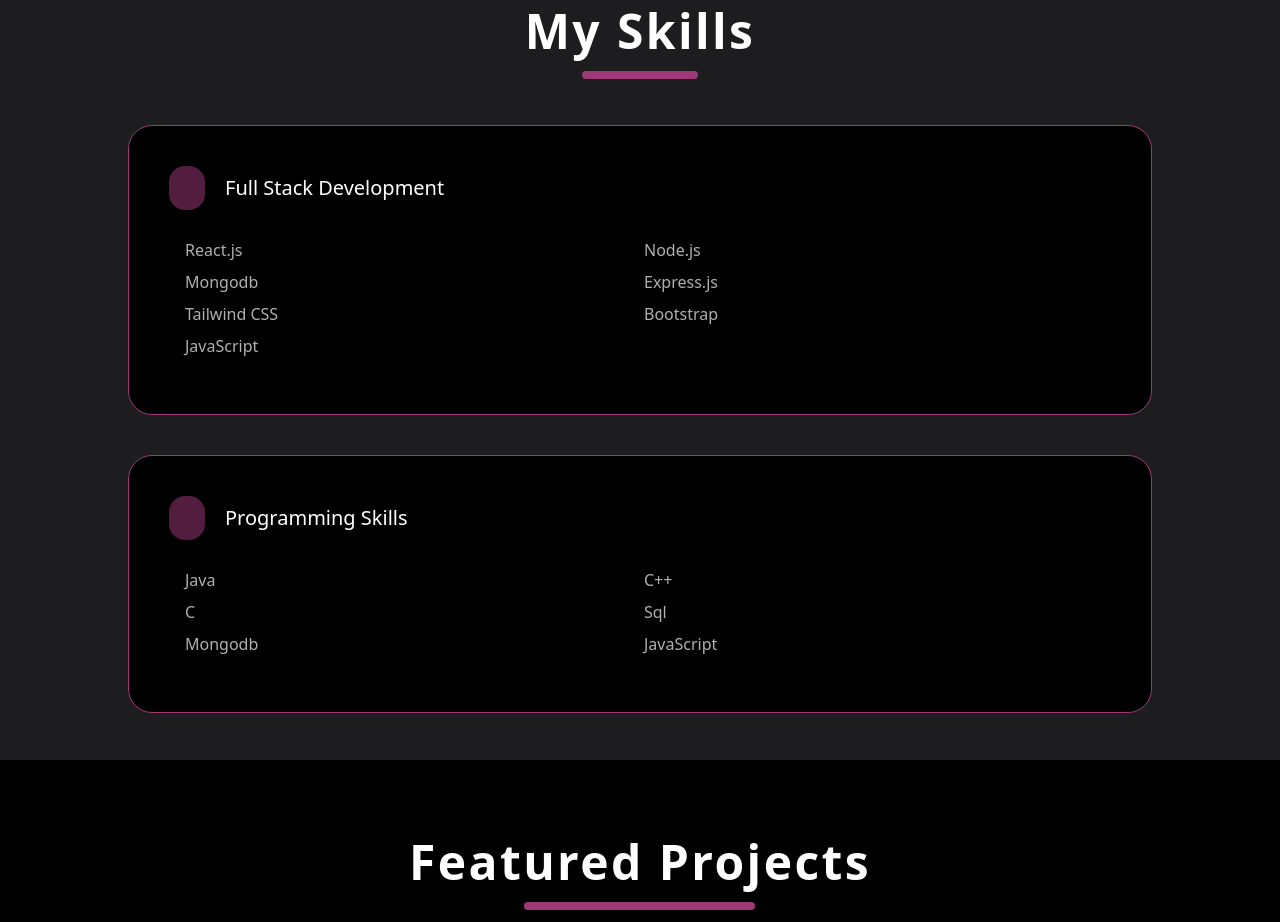
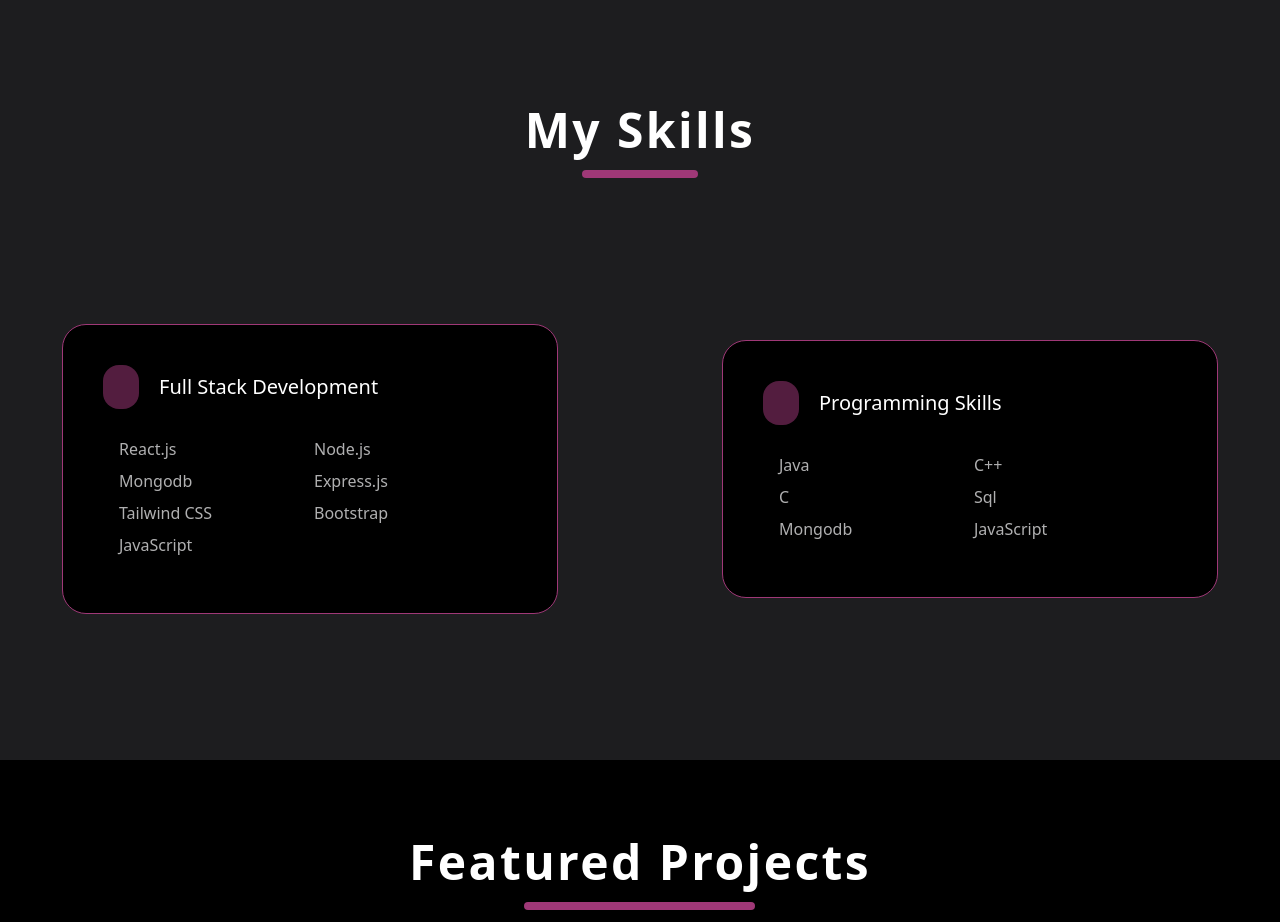
Before and after one commit to sahil-abdul/sahil-portfolio, a React (Vite) app: page / in a window 1280 px wide. Shown: the part 1800-2722 px from the top of the page. Built offline with nearby package versions, Linux system fonts and the light colour scheme; some icons are missing.

Commit message:
Update Skill.jsx

```diff
--- a/src/pages/Skill.jsx
+++ b/src/pages/Skill.jsx
@@ -14,7 +14,7 @@
           </h1>
           <div className="w-1/2 bg-[#9f3877] h-2 mt-4 rounded"></div>
         </div>
-        <div className="flex w-full justify-around gap-10 flex-col md:flex-row flex-wrap">
+        <div className="flex w-full justify-around gap-10 flex-col md:flex-row">
 
         <SkillBox skills = {fullStack} head= {"Full Stack Development"} ><WebhookIcon/> </SkillBox>
         <SkillBox skills = {program} head= {"Programming Skills"}><PsychologyIcon/> </SkillBox>
```
